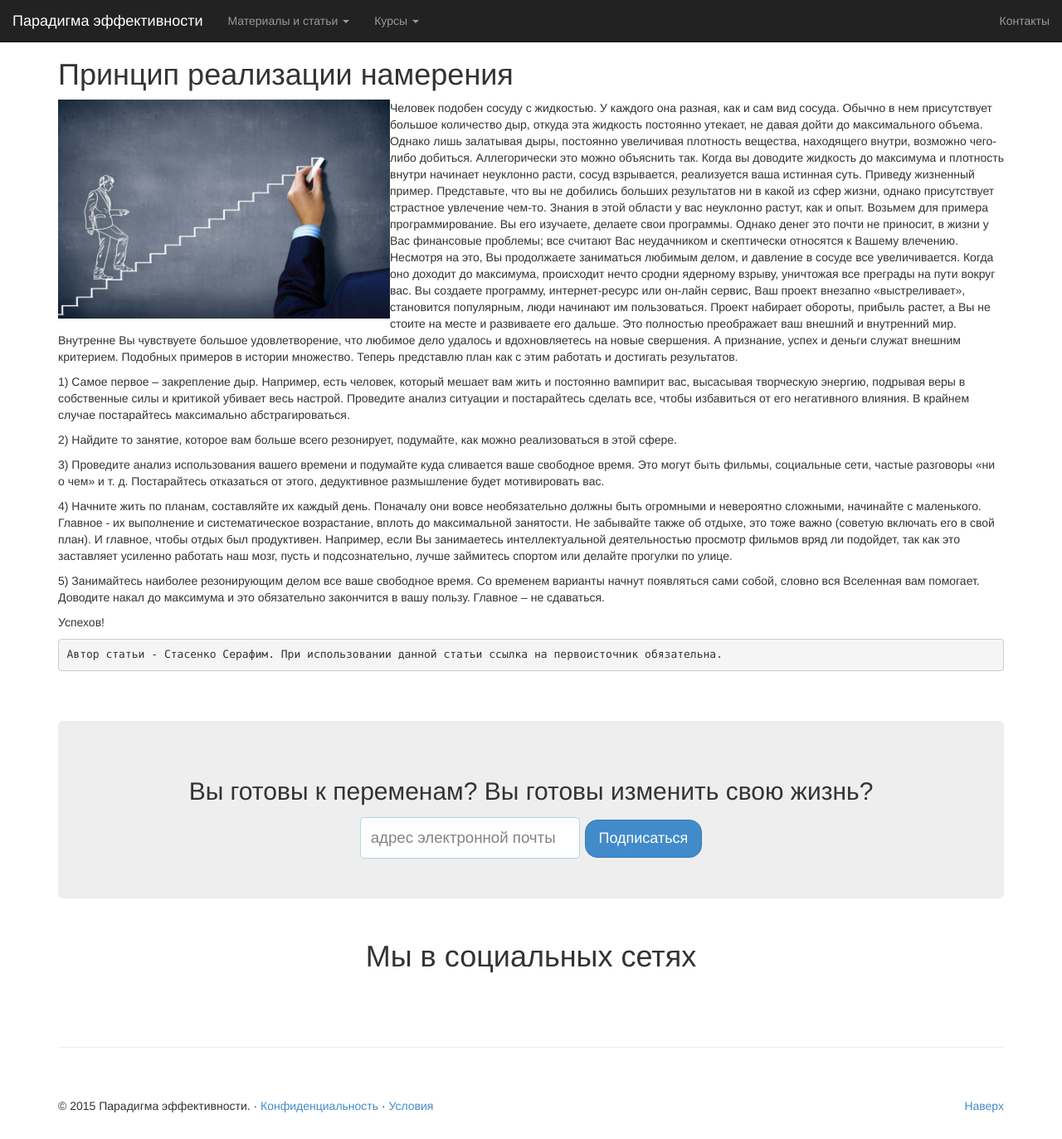
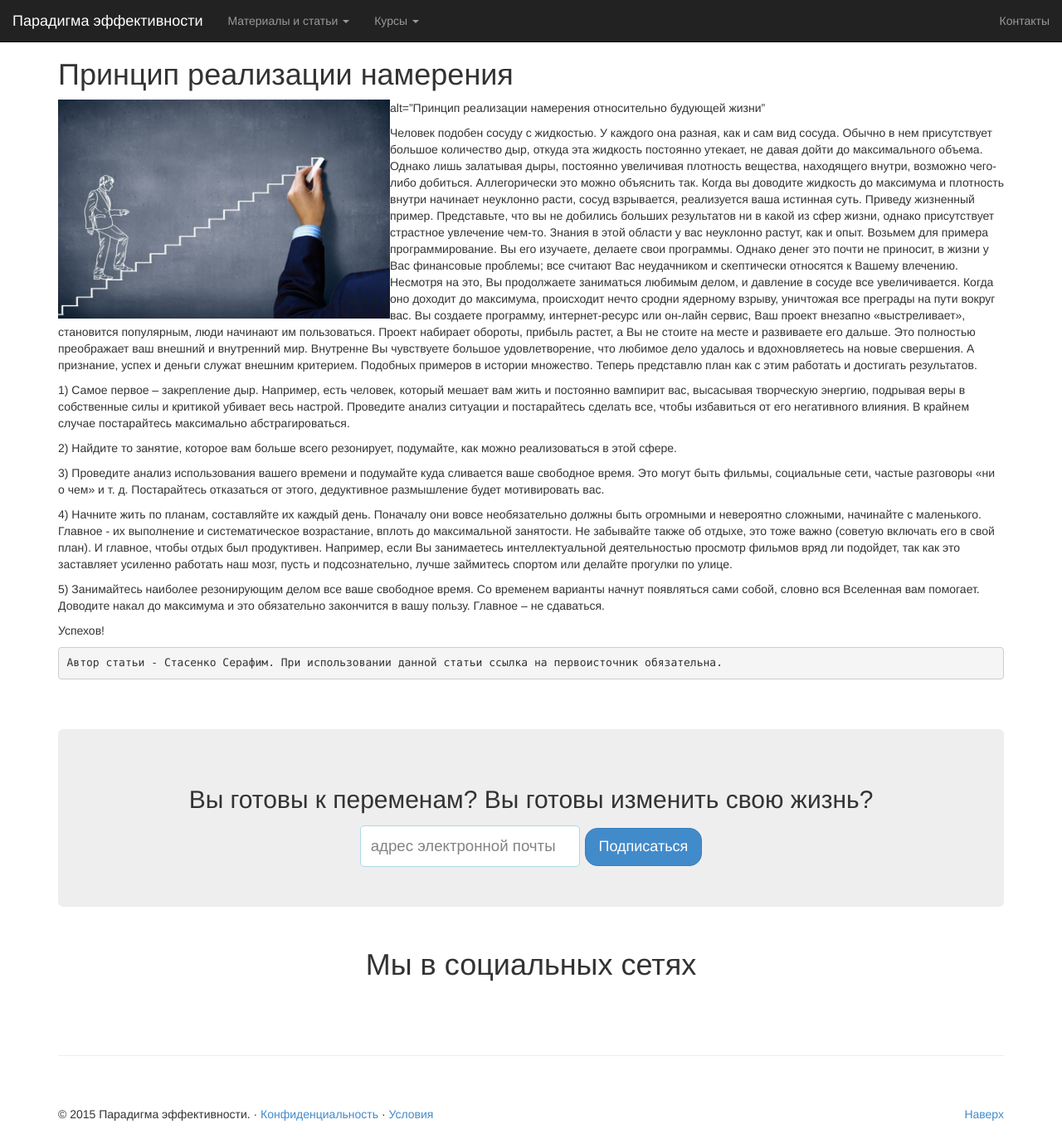
Before and after one commit to EfficiencyParadigm/EfficiencyParadigm.github.io, a Jekyll site: the page built from content/principle.md, in a window 1280 px wide and 1373 px high. Shown: the whole window at 83% size. Built offline with Jekyll 4.4.1, drawn with Linux system fonts in a browser that asks for light colours.

Commit message:
Update principle.md

```diff
--- a/content/principle.md
+++ b/content/principle.md
@@ -6,6 +6,7 @@ title: Духовное развитие duplicate
 # Принцип реализации намерения
 
 <img src="/images/slider/ПРН.jpg" alt="alt text" class="pull-left" title="Title" width="400" />
+alt="Принцип реализации намерения относительно будующей жизни"
 
 Человек подобен сосуду с жидкостью. У каждого она разная, как и сам вид сосуда. Обычно в нем присутствует большое количество дыр, откуда эта жидкость постоянно утекает, не давая дойти до максимального объема. Однако лишь залатывая дыры, постоянно увеличивая плотность вещества, находящего внутри, возможно чего-либо добиться. Аллегорически это можно объяснить так. Когда вы доводите жидкость до максимума и плотность внутри начинает неуклонно расти, сосуд взрывается, реализуется  ваша истинная суть.
 Приведу жизненный пример. Представьте, что вы не добились больших результатов ни в какой из сфер жизни, однако присутствует страстное увлечение чем-то. Знания в этой области у вас неуклонно растут, как и опыт. Возьмем для примера программирование. Вы его изучаете, делаете свои программы. Однако денег это почти не приносит, в жизни у Вас финансовые проблемы; все считают Вас неудачником и скептически относятся к Вашему влечению. Несмотря на это, Вы продолжаете заниматься любимым делом, и давление в сосуде все увеличивается. Когда оно доходит до максимума, происходит нечто сродни ядерному взрыву, уничтожая все преграды на пути вокруг вас. Вы создаете программу, интернет-ресурс или  он-лайн сервис, Ваш проект внезапно «выстреливает», становится популярным, люди начинают им пользоваться. Проект набирает обороты, прибыль растет, а Вы не стоите на месте и развиваете его дальше. Это полностью преображает ваш внешний и внутренний мир. Внутренне Вы чувствуете большое удовлетворение, что любимое дело удалось и вдохновляетесь на новые свершения. А признание, успех и деньги служат внешним критерием. Подобных примеров в истории множество.
```
